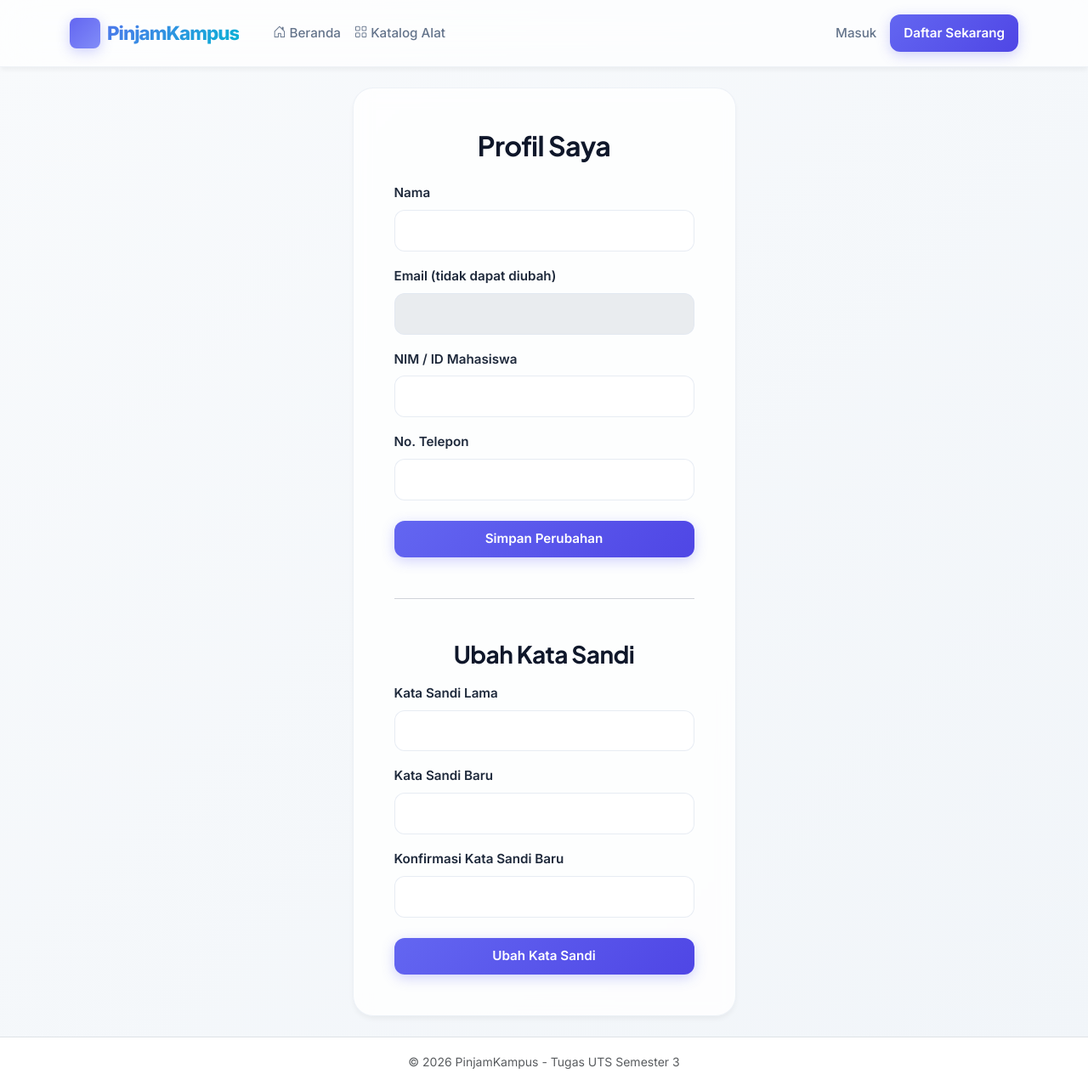
After one commit to muhammadrasyaalfaruq-pixel/campus-lending-system, a FastAPI app: template app/templates/profile/edit.html in a window 1280 px wide. The commit adds this page. Shown: the whole page at 85% size. Run offline with FastAPI, Linux system fonts and the light colour scheme; the template is opened without the code that fills it, so the values that code supplies are empty.

Commit message:
Add user profile, admin settings, and realistic item images

```diff
--- a/app/main.py
+++ b/app/main.py
@@ -22,12 +22,13 @@ templates = Jinja2Templates(directory="app/templates")
 async def home(request: Request):
     return templates.TemplateResponse("home.html", {"request": request})
 
-from app.routers import auth, admin, items, loans, notifications
+from app.routers import auth, admin, items, loans, notifications, profile
 app.include_router(auth.router, prefix="/auth")
 app.include_router(admin.router, prefix="/admin")
 app.include_router(items.router)
 app.include_router(loans.router)
 app.include_router(notifications.router)
+app.include_router(profile.router)
 # app.include_router(items.router, prefix="/items")
 # app.include_router(loans.router, prefix="/loans")
 # app.include_router(admin.router, prefix="/admin")
--- a/app/templates/base.html
+++ b/app/templates/base.html
@@ -40,10 +40,12 @@
                                 <li><a class="dropdown-item py-2 rounded-2" href="/admin"><i class="bi bi-speedometer2 me-2 text-primary"></i>Dashboard Admin</a></li>
                                 <li><a class="dropdown-item py-2 rounded-2" href="/admin/items"><i class="bi bi-box me-2 text-primary"></i>Kelola Alat</a></li>
                                 <li><a class="dropdown-item py-2 rounded-2" href="/admin/loans"><i class="bi bi-clipboard-check me-2 text-primary"></i>Persetujuan Pinjaman</a></li>
+                                <li><a class="dropdown-item py-2 rounded-2" href="/admin/settings"><i class="bi bi-gear me-2 text-primary"></i>Pengaturan Akun</a></li>
                                 <li><hr class="dropdown-divider my-1"></li>
                             {% else %}
                                 <li><a class="dropdown-item py-2 rounded-2" href="/loans/my"><i class="bi bi-journal-text me-2 text-primary"></i>Pinjaman Saya</a></li>
                                 <li><a class="dropdown-item py-2 rounded-2" href="/notifications"><i class="bi bi-bell me-2 text-primary"></i>Notifikasi</a></li>
+                                <li><a class="dropdown-item py-2 rounded-2" href="/profile"><i class="bi bi-person-gear me-2 text-primary"></i>Profil Saya</a></li>
                                 <li><hr class="dropdown-divider my-1"></li>
                             {% endif %}
                             <li><a class="dropdown-item py-2 rounded-2 text-danger" href="/auth/logout"><i class="bi bi-box-arrow-right me-2"></i>Logout</a></li>
--- /dev/null
+++ b/app/templates/profile/edit.html
@@ -0,0 +1,65 @@
+{% extends "base.html" %}
+
+{% block title %}Profil Saya - PinjamKampus{% endblock %}
+
+{% block content %}
+<div class="row justify-content-center">
+    <div class="col-lg-6 col-xl-5">
+        <div class="p-5 card-modern">
+            <h2 class="mb-4 text-center">Profil Saya</h2>
+            {% if request.query_params.get('msg') %}
+            <div class="alert alert-success alert-dismissible fade show" role="alert">
+                {{ request.query_params.get('msg') }}
+                <button type="button" class="btn-close" data-bs-dismiss="alert"></button>
+            </div>
+            {% endif %}
+            {% if request.query_params.get('error') %}
+            <div class="alert alert-danger alert-dismissible fade show" role="alert">
+                {{ request.query_params.get('error') }}
+                <button type="button" class="btn-close" data-bs-dismiss="alert"></button>
+            </div>
+            {% endif %}
+            <form method="post" action="/profile/update" class="needs-validation" novalidate>
+                <div class="mb-3">
+                    <label class="form-label fw-semibold">Nama</label>
+                    <input type="text" name="name" class="form-control" value="{{ user_data.name }}" required>
+                </div>
+                <div class="mb-3">
+                    <label class="form-label fw-semibold">Email (tidak dapat diubah)</label>
+                    <input type="email" class="form-control" value="{{ user_data.email }}" disabled>
+                </div>
+                <div class="mb-3">
+                    <label class="form-label fw-semibold">NIM / ID Mahasiswa</label>
+                    <input type="text" name="student_id" class="form-control" value="{{ user_data.student_id or '' }}">
+                </div>
+                <div class="mb-3">
+                    <label class="form-label fw-semibold">No. Telepon</label>
+                    <input type="text" name="phone" class="form-control" value="{{ user_data.phone or '' }}">
+                </div>
+                <div class="d-grid mt-4">
+                    <button type="submit" class="btn btn-primary-modern">Simpan Perubahan</button>
+                </div>
+            </form>
+            <hr class="my-5">
+            <h3 class="mb-3 text-center">Ubah Kata Sandi</h3>
+            <form method="post" action="/profile/change-password" class="needs-validation" novalidate>
+                <div class="mb-3">
+                    <label class="form-label fw-semibold">Kata Sandi Lama</label>
+                    <input type="password" name="old_password" class="form-control" required>
+                </div>
+                <div class="mb-3">
+                    <label class="form-label fw-semibold">Kata Sandi Baru</label>
+                    <input type="password" name="new_password" class="form-control" required>
+                </div>
+                <div class="mb-3">
+                    <label class="form-label fw-semibold">Konfirmasi Kata Sandi Baru</label>
+                    <input type="password" name="new_password_confirm" class="form-control" required>
+                </div>
+                <div class="d-grid mt-4">
+                    <button type="submit" class="btn btn-primary-modern">Ubah Kata Sandi</button>
+                </div>
+            </form>
+        </div>
+    </div>
+</div>
+{% endblock %}
```
Also changed, not shown: app/routers/profile.py (added, +117 -0 lines), app/templates/admin/settings.html (added, +55 -0 lines).
